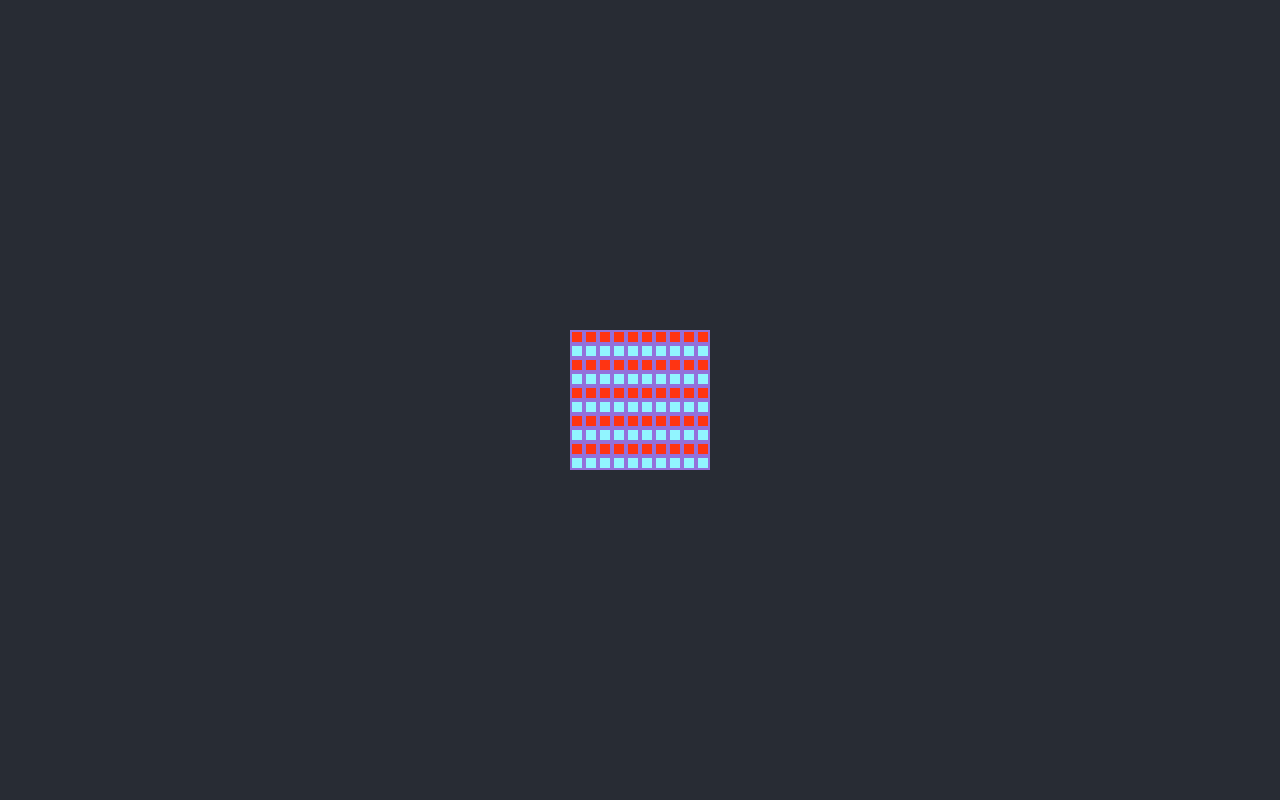
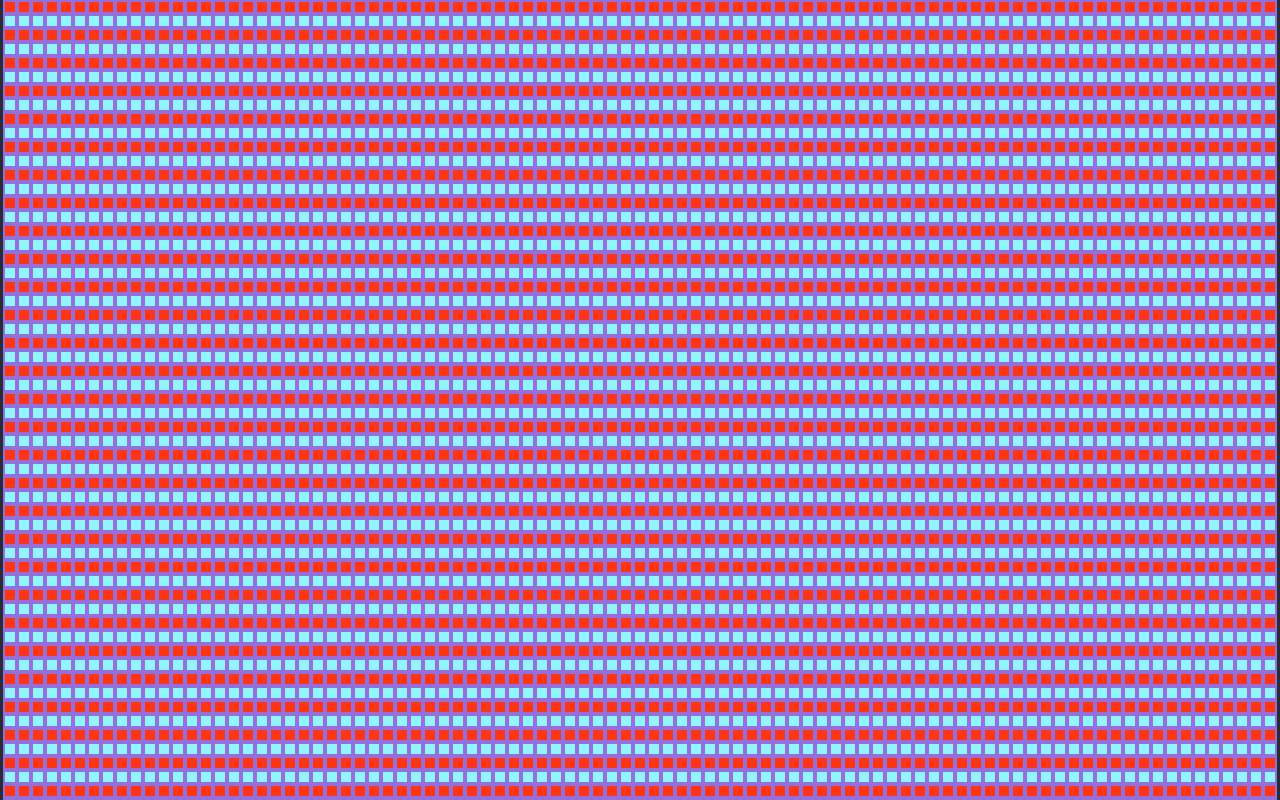
Before and after one commit to Neuman968/neuman-gameoflife, a React (Create React App) app: page / in a window 1280 px wide. Shown: the top 800 px of the page. Built offline with nearby package versions, Linux system fonts and the light colour scheme.

Commit message:
Changed chart size to 60x100

```diff
--- a/src/App.js
+++ b/src/App.js
@@ -7,7 +7,7 @@ function App() {
     return (
         <div className="App">
             <header className="App-header">
-                <CellWorld length={10} width={10}/>
+                <CellWorld length={60} width={100}/>
             </header>
         </div>
     );
```
